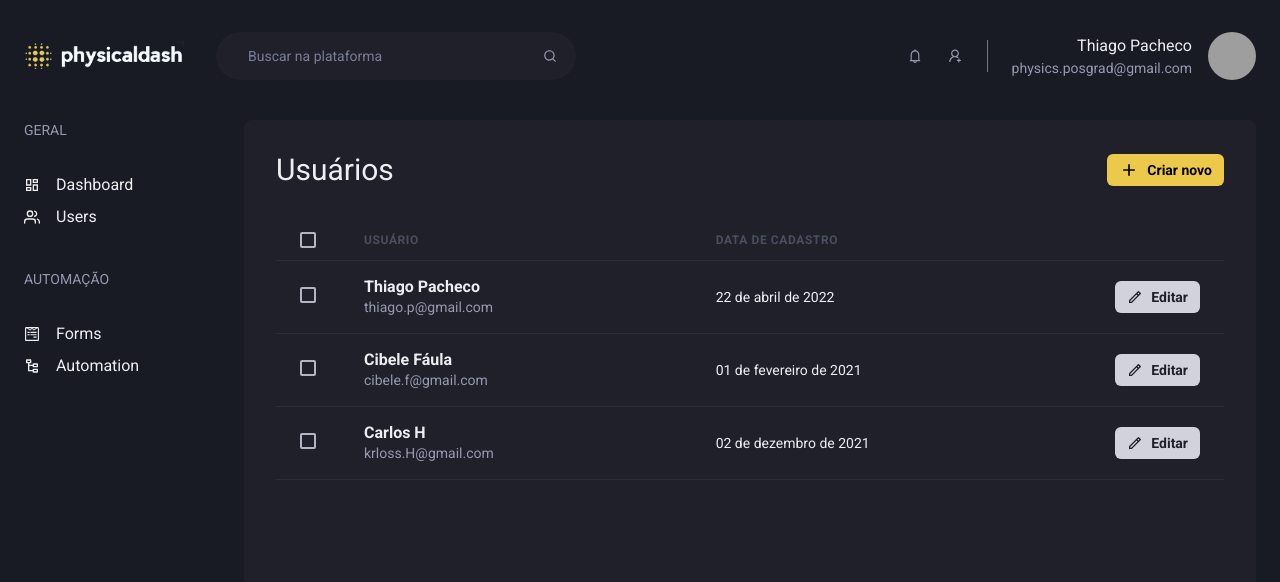
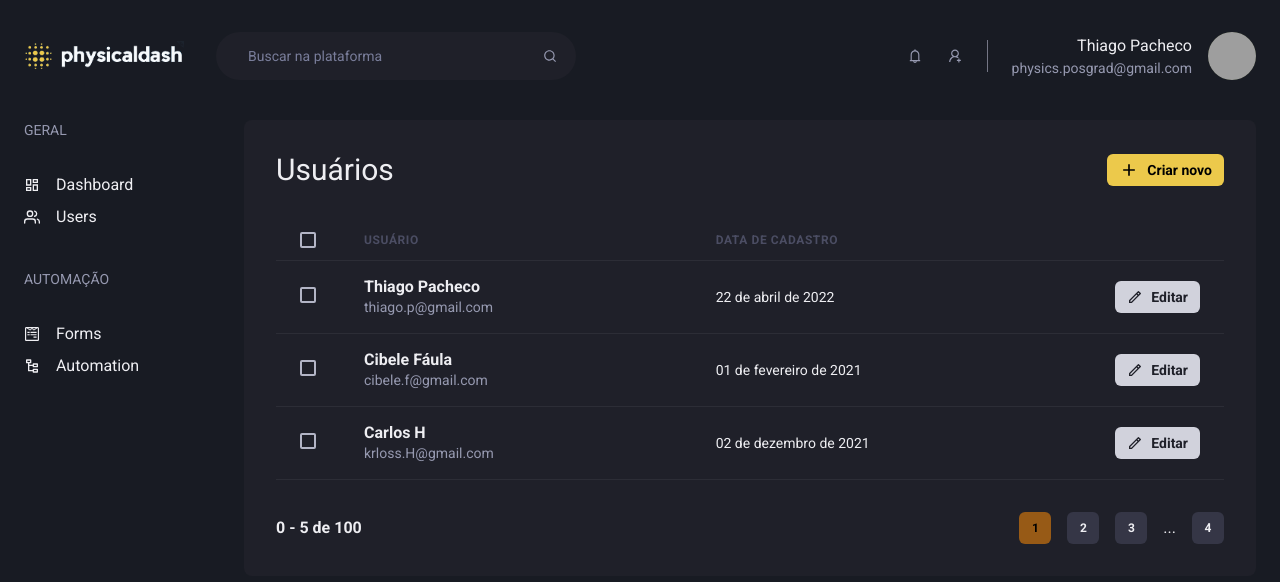
Before and after one commit to tpaphysics/physicaldas, a Next.js app: page /users in a window 1280 px wide. Shown: the top 582 px of the page. Built offline with nearby package versions, Linux system fonts and the light colour scheme; grey boxes are pictures that could not be loaded.

Commit message:
criação do componente Pagination

```diff
--- /dev/null
+++ b/src/components/users/Pagination.tsx
@@ -0,0 +1,43 @@
+import React from 'react'
+import { Box, Button, HStack, IconButton, Text } from '@chakra-ui/react'
+export default function Pagination() {
+  return (
+    <HStack paddingTop={8} justify="space-between">
+      <Box>
+        <Text fontWeight="bold" as="span">
+          0 - 5 de 100
+        </Text>
+      </Box>
+      <HStack spacing={4}>
+        <Button size="sm" w="4" fontSize="xs" _hover={{
+          bgColor: "yellow.700"
+        }}
+          disabled _disabled={{
+            bgColor: "yellow.700",
+            cursor: 'default',
+          }}>
+          1
+        </Button>
+        <Button size="sm" w="4" fontSize="xs" variant="unstyled" bg="gray.700" _hover={{
+          bg: "gray.500"
+        }}>
+          2
+        </Button>
+        <Button size="sm" w="4" fontSize="xs" variant="unstyled" bg="gray.700" _hover={{
+          bg: "gray.500"
+        }}>
+          3
+        </Button>
+        <Text>...</Text>
+        <Button size="sm" w="4" fontSize="xs" variant="unstyled" bg="gray.700" _hover={{
+          bg: "gray.500"
+        }}>
+          4
+        </Button>
+
+
+      </HStack>
+    </HStack >
+
+  )
+}
--- a/src/pages/users/index.tsx
+++ b/src/pages/users/index.tsx
@@ -3,6 +3,7 @@ import React from 'react'
 import { RiAddLine } from 'react-icons/ri'
 import Header from '../../components/header/Header'
 import SideBar from '../../components/sidebar/SideBar'
+import Pagination from '../../components/users/Pagination'
 import UserTableLine from './UserTableLine'
 
 const users = [
@@ -25,7 +26,7 @@ const users = [
 
 export default function Users() {
     return (
-        <Flex h="100vh" direction='column'>
+        <Flex direction='column'>
             <Header />
             <Flex w="100%" my="6" mx="auto" maxWidth="1480" px="6" flex="1" >
                 <SideBar />
@@ -46,7 +47,9 @@ export default function Users() {
                             </Tr>
                         </Thead>
                         {users.map((user, key) => <UserTableLine name={user.name} email={user.email} createdAs={user.createdAs} key={key} />)}
+
                     </Table>
+                    <Pagination />
                 </Box>
             </Flex>
         </Flex >
```
